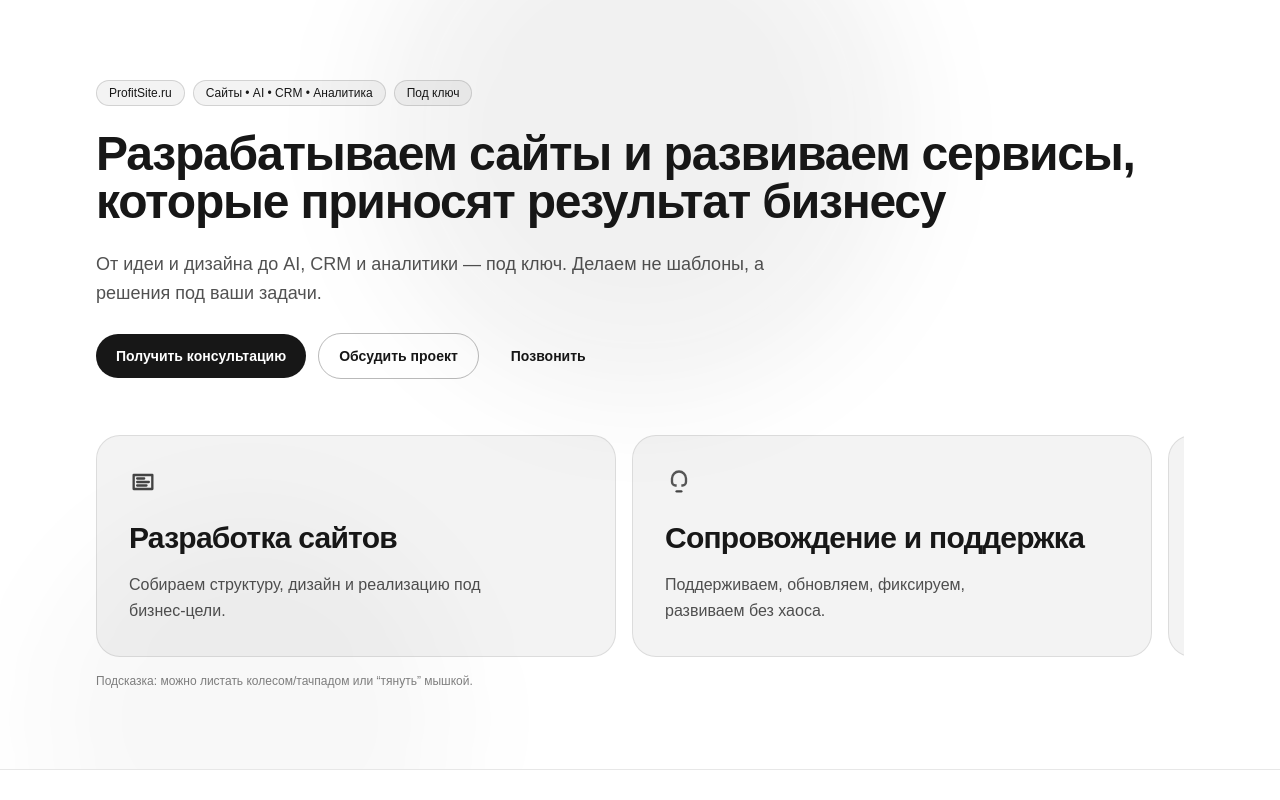
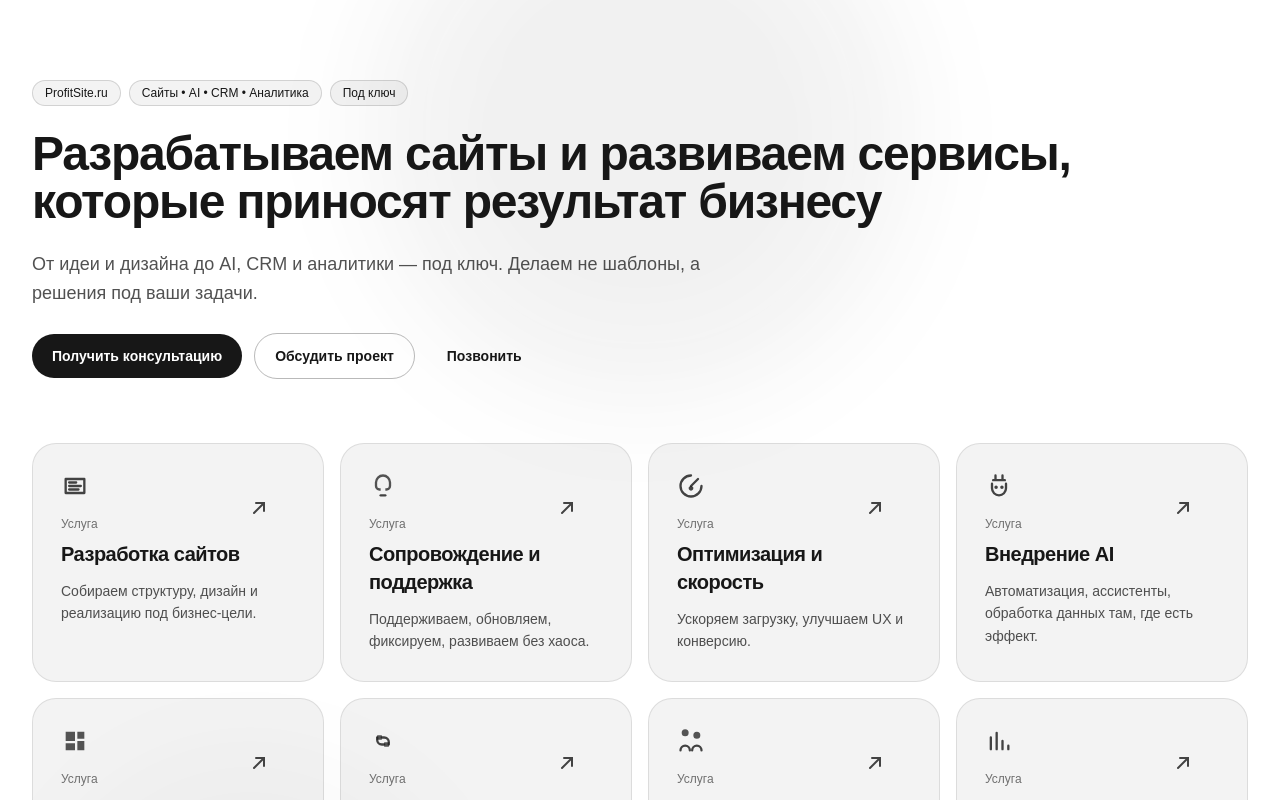
Before and after one commit to SeredaPavel/profitsite, a Next.js app in the folder frontend/: page / in a window 1280 px wide. Shown: the top 800 px of the page. Built offline with nearby package versions, Linux system fonts and the light colour scheme.

Commit message:
Fix HeroSection.tsx: curttain and block size

```diff
--- a/frontend/src/components/landing/HeroSection.tsx
+++ b/frontend/src/components/landing/HeroSection.tsx
@@ -1,23 +1,14 @@
 // src/components/landing/HeroSection.tsx
-"use client";
-
-import { useRef } from "react";
-import Container from "@/components/ui/Container";
 import Badge from "@/components/ui/Badge";
 import { Button } from "@/components/ui/Button";
 
-const SERVICES: Array<{ title: string; desc: string; icon: React.ReactNode }> = [
+const SERVICES = [
   {
     title: "Разработка сайтов",
     desc: "Собираем структуру, дизайн и реализацию под бизнес-цели.",
     icon: (
       <svg viewBox="0 0 24 24" className="h-7 w-7" fill="none" aria-hidden="true">
-        <path
-          d="M4 6h16v12H4V6Z"
-          stroke="currentColor"
-          strokeWidth="2"
-          strokeLinejoin="round"
-        />
+        <path d="M4 6h16v12H4V6Z" stroke="currentColor" strokeWidth="2" strokeLinejoin="round" />
         <path d="M7 9h6M7 12h10M7 15h8" stroke="currentColor" strokeWidth="2" strokeLinecap="round" />
       </svg>
     ),
@@ -41,22 +32,9 @@ const SERVICES: Array<{ title: string; desc: string; icon: React.ReactNode }> =
     desc: "Ускоряем загрузку, улучшаем UX и конверсию.",
     icon: (
       <svg viewBox="0 0 24 24" className="h-7 w-7" fill="none" aria-hidden="true">
-        <path
-          d="M12 3a9 9 0 1 0 9 9"
-          stroke="currentColor"
-          strokeWidth="2"
-          strokeLinecap="round"
-        />
-        <path
-          d="M12 12l6-6"
-          stroke="currentColor"
-          strokeWidth="2"
-          strokeLinecap="round"
-        />
-        <path
-          d="M12 12a2 2 0 1 0 0.001 0Z"
-          fill="currentColor"
-        />
+        <path d="M12 3a9 9 0 1 0 9 9" stroke="currentColor" strokeWidth="2" strokeLinecap="round" />
+        <path d="M12 12l6-6" stroke="currentColor" strokeWidth="2" strokeLinecap="round" />
+        <path d="M12 12a2 2 0 1 0 0.001 0Z" fill="currentColor" />
       </svg>
     ),
   },
@@ -65,18 +43,8 @@ const SERVICES: Array<{ title: string; desc: string; icon: React.ReactNode }> =
     desc: "Автоматизация, ассистенты, обработка данных там, где есть эффект.",
     icon: (
       <svg viewBox="0 0 24 24" className="h-7 w-7" fill="none" aria-hidden="true">
-        <path
-          d="M9 3v3M15 3v3M7 7h10M6 10v4a6 6 0 0 0 12 0v-4"
-          stroke="currentColor"
-          strokeWidth="2"
-          strokeLinecap="round"
-        />
-        <path
-          d="M9.5 13h.01M14.5 13h.01"
-          stroke="currentColor"
-          strokeWidth="3"
-          strokeLinecap="round"
-        />
+        <path d="M9 3v3M15 3v3M7 7h10M6 10v4a6 6 0 0 0 12 0v-4" stroke="currentColor" strokeWidth="2" strokeLinecap="round" />
+        <path d="M9.5 13h.01M14.5 13h.01" stroke="currentColor" strokeWidth="3" strokeLinecap="round" />
       </svg>
     ),
   },
@@ -85,11 +53,7 @@ const SERVICES: Array<{ title: string; desc: string; icon: React.ReactNode }> =
     desc: "Проектируем сценарии, прототипы и визуал под аудиторию.",
     icon: (
       <svg viewBox="0 0 24 24" className="h-7 w-7" fill="none" aria-hidden="true">
-        <path
-          d="M4 4h8v8H4V4Zm10 0h6v6h-6V4ZM14 12h6v8h-6v-8ZM4 14h8v6H4v-6Z"
-          fill="currentColor"
-          opacity="0.9"
-        />
+        <path d="M4 4h8v8H4V4Zm10 0h6v6h-6V4ZM14 12h6v8h-6v-8ZM4 14h8v6H4v-6Z" fill="currentColor" opacity="0.9" />
       </svg>
     ),
   },
@@ -98,23 +62,9 @@ const SERVICES: Array<{ title: string; desc: string; icon: React.ReactNode }> =
     desc: "Подключаем сервисы, API, платежи, телефонию, склад и т.п.",
     icon: (
       <svg viewBox="0 0 24 24" className="h-7 w-7" fill="none" aria-hidden="true">
-        <path
-          d="M7 7h4v4H7V7Zm6 6h4v4h-4v-4Z"
-          fill="currentColor"
-          opacity="0.9"
-        />
-        <path
-          d="M11 9h2a4 4 0 0 1 4 4v2"
-          stroke="currentColor"
-          strokeWidth="2"
-          strokeLinecap="round"
-        />
-        <path
-          d="M13 15h-2a4 4 0 0 1-4-4V9"
-          stroke="currentColor"
-          strokeWidth="2"
-          strokeLinecap="round"
-        />
+        <path d="M7 7h4v4H7V7Zm6 6h4v4h-4v-4Z" fill="currentColor" opacity="0.9" />
+        <path d="M11 9h2a4 4 0 0 1 4 4v2" stroke="currentColor" strokeWidth="2" strokeLinecap="round" />
+        <path d="M13 15h-2a4 4 0 0 1-4-4V9" stroke="currentColor" strokeWidth="2" strokeLinecap="round" />
       </svg>
     ),
   },
@@ -123,17 +73,8 @@ const SERVICES: Array<{ title: string; desc: string; icon: React.ReactNode }> =
     desc: "Настраиваем воронки, заявки, статусы, интеграции и автоматизацию.",
     icon: (
       <svg viewBox="0 0 24 24" className="h-7 w-7" fill="none" aria-hidden="true">
-        <path
-          d="M7 8a3 3 0 1 0 0-6 3 3 0 0 0 0 6ZM17 10a3 3 0 1 0 0-6 3 3 0 0 0 0 6Z"
-          fill="currentColor"
-          opacity="0.9"
-        />
-        <path
-          d="M3 20a4 4 0 0 1 8 0M13 20a4 4 0 0 1 8 0"
-          stroke="currentColor"
-          strokeWidth="2"
-          strokeLinecap="round"
-        />
+        <path d="M7 8a3 3 0 1 0 0-6 3 3 0 0 0 0 6ZM17 10a3 3 0 1 0 0-6 3 3 0 0 0 0 6Z" fill="currentColor" opacity="0.9" />
+        <path d="M3 20a4 4 0 0 1 8 0M13 20a4 4 0 0 1 8 0" stroke="currentColor" strokeWidth="2" strokeLinecap="round" />
       </svg>
     ),
   },
@@ -148,79 +89,31 @@ const SERVICES: Array<{ title: string; desc: string; icon: React.ReactNode }> =
   },
 ];
 
-function ServicesSlider() {
-  const ref = useRef<HTMLDivElement | null>(null);
-  const dragging = useRef(false);
-  const startX = useRef(0);
-  const startLeft = useRef(0);
-
-  const onPointerDown = (e: React.PointerEvent<HTMLDivElement>) => {
-    const el = ref.current;
-    if (!el) return;
-    dragging.current = true;
-    startX.current = e.clientX;
-    startLeft.current = el.scrollLeft;
-    el.setPointerCapture(e.pointerId);
-  };
-
-  const onPointerMove = (e: React.PointerEvent<HTMLDivElement>) => {
-    const el = ref.current;
-    if (!el || !dragging.current) return;
-    const dx = e.clientX - startX.current;
-    el.scrollLeft = startLeft.current - dx;
-  };
-
-  const onPointerUp = () => {
-    dragging.current = false;
-  };
-
+function CurtainCard({
+  title,
+  desc,
+  icon,
+}: {
+  title: string;
+  desc: string;
+  icon: React.ReactNode;
+}) {
   return (
-    <div className="mt-8">
-      <div
-        ref={ref}
-        onPointerDown={onPointerDown}
-        onPointerMove={onPointerMove}
-        onPointerUp={onPointerUp}
-        onPointerCancel={onPointerUp}
-        className="flex gap-4 overflow-x-auto pb-4 [-webkit-overflow-scrolling:touch] snap-x snap-mandatory"
-        style={{ scrollbarWidth: "none" }}
-      >
-        {SERVICES.map((s) => (
     <article
-            key={s.title}
       className={[
-              "relative snap-start select-none",
-              "min-w-[320px] sm:min-w-[420px] lg:min-w-[520px]",
-              "rounded-3xl border border-foreground/10 bg-foreground/5",
-              "p-6 sm:p-8",
-              "transition",
-              "group",
+        "group relative overflow-hidden rounded-3xl",
+        "border border-foreground/10 bg-foreground/5",
+        "p-6 sm:p-7",
       ].join(" ")}
     >
-            {/* верхний левый значок */}
-            <div className="text-foreground/80">{s.icon}</div>
+      {/* БАЗОВЫЙ (тёмный) КОНТЕНТ */}
+      <div className="relative z-10 transition-opacity duration-200 group-hover:opacity-0">
+        <div className="text-foreground/80">{icon}</div>
+        <div className="mt-4 text-xs text-foreground/60">Услуга</div>
+        <h3 className="mt-2 text-lg sm:text-xl font-extrabold tracking-tight">{title}</h3>
+        <p className="mt-3 text-sm leading-relaxed text-foreground/75">{desc}</p>
 
-            {/* текст (как у тебя сейчас) */}
-            <h3 className="mt-6 text-2xl sm:text-3xl font-extrabold tracking-tight">
-              {s.title}
-            </h3>
-            <p className="mt-4 text-sm sm:text-base leading-relaxed text-foreground/75 max-w-[42ch]">
-              {s.desc}
-            </p>
-
-            {/* “акцент” как на видео: тёмная часть + дуга + стрелка */}
-            <div
-              className={[
-                "pointer-events-none absolute inset-0 overflow-hidden rounded-3xl",
-                "opacity-0 group-hover:opacity-100 group-focus-within:opacity-100",
-                "transition-opacity duration-300",
-              ].join(" ")}
-            >
-              <div className="absolute inset-0 bg-foreground" />
-              {/* дуга/полукруг */}
-              <div className="absolute -right-[280px] -top-[160px] h-[520px] w-[520px] rounded-full bg-background" />
-              {/* стрелка */}
-              <div className="absolute right-6 top-6 text-background">
+        <div className="pointer-events-none absolute right-6 top-6 opacity-80 transition-opacity group-hover:opacity-0">
           <svg viewBox="0 0 24 24" className="h-6 w-6" fill="none" aria-hidden="true">
             <path d="M7 17L17 7" stroke="currentColor" strokeWidth="2" strokeLinecap="round" />
             <path d="M9 7h8v8" stroke="currentColor" strokeWidth="2" strokeLinecap="round" />
@@ -228,24 +121,38 @@ function ServicesSlider() {
         </div>
       </div>
 
-            {/* дублируем заголовок/описание поверх акцента (чтобы читалось на тёмном) */}
-            <div className="pointer-events-none absolute inset-0 rounded-3xl p-6 sm:p-8 opacity-0 group-hover:opacity-100 group-focus-within:opacity-100 transition-opacity duration-300">
-              <div className="text-background/80">{s.icon}</div>
-              <h3 className="mt-6 text-2xl sm:text-3xl font-extrabold tracking-tight text-background">
-                {s.title}
-              </h3>
-              <p className="mt-4 text-sm sm:text-base leading-relaxed text-background/80 max-w-[42ch]">
-                {s.desc}
-              </p>
+      {/* ШТОРА: стартует из правого верхнего угла и ПОЛНОСТЬЮ перекрывает карточку */}
+      <div
+        className={[
+          "pointer-events-none absolute inset-0 z-20",
+          "bg-foreground",
+          "origin-top-right",
+          "scale-0 group-hover:scale-100",
+          "transition-transform duration-500 ease-out",
+        ].join(" ")}
+      />
+
+      {/* HOVER-КОНТЕНТ (чтобы читалось на “шторе”) */}
+      <div
+        className={[
+          "pointer-events-none absolute inset-0 z-30 p-6 sm:p-7",
+          "opacity-0 group-hover:opacity-100",
+          "transition-opacity duration-200 delay-150",
+        ].join(" ")}
+      >
+        <div className="text-background/80">{icon}</div>
+        <div className="mt-4 text-xs text-background/70">Услуга</div>
+        <h3 className="mt-2 text-lg sm:text-xl font-extrabold tracking-tight text-background">{title}</h3>
+        <p className="mt-3 text-sm leading-relaxed text-background/80">{desc}</p>
+
+        <div className="pointer-events-none absolute right-6 top-6 text-background opacity-90">
+          <svg viewBox="0 0 24 24" className="h-6 w-6" fill="none" aria-hidden="true">
+            <path d="M7 17L17 7" stroke="currentColor" strokeWidth="2" strokeLinecap="round" />
+            <path d="M9 7h8v8" stroke="currentColor" strokeWidth="2" strokeLinecap="round" />
+          </svg>
+        </div>
       </div>
     </article>
-        ))}
-      </div>
-
-      <div className="text-xs text-foreground/55">
-        Подсказка: можно листать колесом/тачпадом или “тянуть” мышкой.
-      </div>
-    </div>
   );
 }
 
@@ -257,7 +164,8 @@ export default function HeroSection() {
         <div className="absolute -bottom-40 left-10 h-[420px] w-[420px] rounded-full bg-foreground/5 blur-3xl" />
       </div>
 
-      <Container>
+      {/* Сделал “контейнер” чуть шире примерно на ~2см (через max-w-7xl вместо 6xl) */}
+      <div className="mx-auto w-full max-w-7xl px-4 sm:px-6 lg:px-8">
         <div className="relative py-14 sm:py-20">
           <div className="flex flex-col gap-6">
             <div className="flex flex-wrap gap-2">
@@ -286,11 +194,15 @@ export default function HeroSection() {
               </Button>
             </div>
 
-            {/* УСЛУГИ — форма как на фото + подвижность как на видео */}
-            <ServicesSlider />
+            {/* СЕТКА УСЛУГ: 4×2 на десктопе */}
+            <div className="mt-10 grid grid-cols-1 gap-4 sm:grid-cols-2 lg:grid-cols-4">
+              {SERVICES.map((s) => (
+                <CurtainCard key={s.title} title={s.title} desc={s.desc} icon={s.icon} />
+              ))}
             </div>
           </div>
-      </Container>
+        </div>
+      </div>
     </section>
   );
 }
--- a/frontend/src/components/landing/PricingSection.tsx
+++ b/frontend/src/components/landing/PricingSection.tsx
@@ -1,7 +1,4 @@
 // src/components/landing/PricingSection.tsx
-"use client";
-
-import { useRef } from "react";
 import Container from "@/components/ui/Container";
 import { Button } from "@/components/ui/Button";
 
@@ -38,121 +35,79 @@ const PRICING = [
   },
 ];
 
-function PricingSlider() {
-  const ref = useRef<HTMLDivElement | null>(null);
-  const dragging = useRef(false);
-  const startX = useRef(0);
-  const startLeft = useRef(0);
-
-  const onPointerDown = (e: React.PointerEvent<HTMLDivElement>) => {
-    const el = ref.current;
-    if (!el) return;
-    dragging.current = true;
-    startX.current = e.clientX;
-    startLeft.current = el.scrollLeft;
-    el.setPointerCapture(e.pointerId);
-  };
-
-  const onPointerMove = (e: React.PointerEvent<HTMLDivElement>) => {
-    const el = ref.current;
-    if (!el || !dragging.current) return;
-    const dx = e.clientX - startX.current;
-    el.scrollLeft = startLeft.current - dx;
-  };
-
-  const onPointerUp = () => {
-    dragging.current = false;
-  };
-
+function PricingCard({
+  title,
+  price,
+  desc,
+}: {
+  title: string;
+  price: string;
+  desc: string;
+}) {
   return (
-    <div
-      ref={ref}
-      onPointerDown={onPointerDown}
-      onPointerMove={onPointerMove}
-      onPointerUp={onPointerUp}
-      onPointerCancel={onPointerUp}
-      className="mt-8 flex gap-4 overflow-x-auto pb-4 [-webkit-overflow-scrolling:touch] snap-x snap-mandatory"
-      style={{ scrollbarWidth: "none" }}
-    >
-      {PRICING.map((p) => (
     <article
-          key={p.title}
       className={[
-            "relative snap-start select-none",
-            "min-w-[320px] sm:min-w-[420px] lg:min-w-[520px]",
-            "rounded-3xl border border-foreground/10 bg-foreground/5",
-            "p-6 sm:p-8",
-            "transition",
-            "group",
+        "group relative overflow-hidden rounded-3xl",
+        "border border-foreground/10 bg-foreground/5",
+        "p-6 sm:p-7",
       ].join(" ")}
     >
-          {/* Верхний ряд */}
-          <div className="flex items-start justify-between gap-6">
-            <div className="text-base sm:text-lg font-extrabold tracking-tight">
-              {p.title}
-            </div>
-
-            <div className="text-base sm:text-lg font-extrabold whitespace-nowrap">
-              {p.price}
-            </div>
-          </div>
-
-          {/* Описание */}
-          <p className="mt-4 text-sm sm:text-base leading-relaxed text-foreground/75 max-w-[52ch]">
-            {p.desc}
-          </p>
-
-          {/* CTA */}
-          <div className="mt-6">
-            <Button href="#next-step" variant="outline" className="w-full">
-              Обсудить этот вариант
-            </Button>
-          </div>
-
-          {/* Hover/Active overlay — как в блоке “Услуги” */}
+      {/* ШТОРКА */}
       <div
         className={[
-              "pointer-events-none absolute inset-0 overflow-hidden rounded-3xl",
-              "opacity-0 group-hover:opacity-100 group-focus-within:opacity-100",
-              "transition-opacity duration-300",
+          "pointer-events-none absolute inset-y-0 left-0",
+          "w-[62%] -translate-x-[68%]",
+          "rounded-r-[999px] bg-foreground",
+          "transition-transform duration-500 ease-out",
+          "group-hover:translate-x-0",
         ].join(" ")}
-          >
-            <div className="absolute inset-0 bg-foreground" />
-            {/* дуга/полукруг */}
-            <div className="absolute -right-[280px] -top-[160px] h-[520px] w-[520px] rounded-full bg-background" />
-            {/* стрелка */}
-            <div className="absolute right-6 top-6 text-background">
+      />
+
+      {/* Стрелка */}
+      <div className="pointer-events-none absolute right-6 top-6 opacity-80 transition-opacity group-hover:opacity-100">
         <svg viewBox="0 0 24 24" className="h-6 w-6" fill="none" aria-hidden="true">
           <path d="M7 17L17 7" stroke="currentColor" strokeWidth="2" strokeLinecap="round" />
           <path d="M9 7h8v8" stroke="currentColor" strokeWidth="2" strokeLinecap="round" />
         </svg>
       </div>
+
+      {/* Обычный контент */}
+      <div className="relative">
+        <div className="flex items-start justify-between gap-6">
+          <div className="text-base sm:text-lg font-extrabold tracking-tight">{title}</div>
+          <div className="text-base sm:text-lg font-extrabold whitespace-nowrap">{price}</div>
         </div>
 
-          {/* Текст поверх overlay (чтобы читалось на тёмном) */}
-          <div className="pointer-events-none absolute inset-0 rounded-3xl p-6 sm:p-8 opacity-0 group-hover:opacity-100 group-focus-within:opacity-100 transition-opacity duration-300">
-            <div className="flex items-start justify-between gap-6">
-              <div className="text-base sm:text-lg font-extrabold tracking-tight text-background">
-                {p.title}
-              </div>
-              <div className="text-base sm:text-lg font-extrabold whitespace-nowrap text-background">
-                {p.price}
+        <p className="mt-4 text-sm sm:text-base leading-relaxed text-foreground/75">{desc}</p>
+
+        <div className="mt-6">
+          <Button
+            href="#next-step"
+            variant="outline"
+            className={[
+              "w-full",
+              "group-hover:border-background/30 group-hover:bg-background/10 group-hover:text-background",
+            ].join(" ")}
+          >
+            Обсудить этот вариант
+          </Button>
         </div>
       </div>
 
-            <p className="mt-4 text-sm sm:text-base leading-relaxed text-background/80 max-w-[52ch]">
-              {p.desc}
-            </p>
+      {/* Hover-контент (чтобы текст стал “тёмным” на светлой шторке) */}
+      <div className="pointer-events-none absolute inset-0 p-6 sm:p-7 opacity-0 transition-opacity duration-200 group-hover:opacity-100">
+        <div className="flex items-start justify-between gap-6">
+          <div className="text-base sm:text-lg font-extrabold tracking-tight text-background">{title}</div>
+          <div className="text-base sm:text-lg font-extrabold whitespace-nowrap text-background">{price}</div>
+        </div>
 
-            <div className="mt-6">
-              <div className="rounded-2xl border border-background/20 bg-background/10 px-4 py-3 text-sm text-background/85">
+        <p className="mt-4 text-sm sm:text-base leading-relaxed text-background/80">{desc}</p>
+
+        <div className="mt-6 rounded-2xl border border-background/20 bg-background/10 px-4 py-3 text-sm text-background/85">
           Нажмите “Обсудить этот вариант” — уточним сроки, объем и интеграции.
         </div>
       </div>
-          </div>
     </article>
-      ))}
-    </div>
   );
 }
 
@@ -166,10 +121,11 @@ export default function PricingSection() {
             Прозрачная упаковка: выбираете формат — мы собираем решение под задачи.
           </p>
 
-          <PricingSlider />
-
-          <div className="mt-2 text-xs text-foreground/55">
-            Можно листать колесом/тачпадом или “тянуть” мышкой.
+          {/* ЦЕНЫ — СЕТКА */}
+          <div className="mt-8 grid grid-cols-1 gap-4 sm:grid-cols-2 lg:grid-cols-3">
+            {PRICING.map((p) => (
+              <PricingCard key={p.title} title={p.title} price={p.price} desc={p.desc} />
+            ))}
           </div>
         </div>
       </Container>
```
Also changed, not shown: 1 other file (tests, documents, lock files or other folders). Lines whose indentation alone changed are shown as unchanged.
